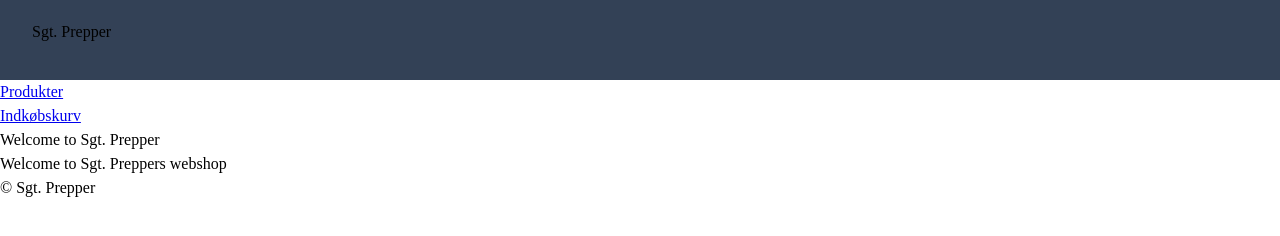
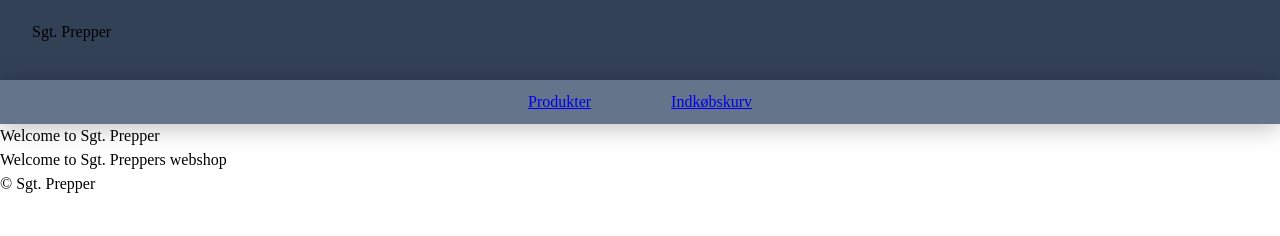
Before and after one commit to BeastTheNinja/SgtPrepper-frontend-code-along-with-teacher, a plain HTML site: page index.htm in a window 1280 px wide. Drawn offline with Linux system fonts and the light colour scheme.

Commit message:
small styling on header and navbar

```diff
--- a/SCSS/abstracts/_variables.scss
+++ b/SCSS/abstracts/_variables.scss
@@ -1,4 +1,5 @@
 // Variables: colors, fonts, spacing, breakpoints
 // Define project-wide design tokens here
 
-$bg-mainblue: #334156;
+$header-mainBlue: #334156;
+$navbar-mainBlue: #64758B;
--- a/SCSS/layout/_header.scss
+++ b/SCSS/layout/_header.scss
@@ -10,5 +10,5 @@
 align-items: flex-start;
 gap: 28px;
 align-self: stretch;
-    background-color: $bg-mainblue;
+background-color: $header-mainBlue;
 }
--- /dev/null
+++ b/SCSS/layout/_navbar.scss
@@ -0,0 +1,23 @@
+@use '../abstracts/variables' as *;
+
+
+.mainNav{
+display: flex;
+padding: 10px 0;
+flex-direction: column;
+justify-content: center;
+align-items: center;
+gap: 10px;
+align-self: stretch;
+background-color: $navbar-mainBlue;
+box-shadow: 0 4px 23.4px 0 rgba(0, 0, 0, 0.25);
+
+
+ul{
+        display: flex;
+        justify-content: center;
+        align-items: center;
+        gap: 80px;
+        align-self: stretch;
+    }
+}
--- a/SCSS/main.scss
+++ b/SCSS/main.scss
@@ -19,6 +19,7 @@
 @use 'layout/grid';
 @use 'layout/flex';
 @use 'layout/header';
+@use 'layout/navbar';
 
 // Pages
 @use 'pages/home';
```
Also changed, not shown: assets/css/main.css, 2 other files. Lines whose indentation alone changed are shown as unchanged.
